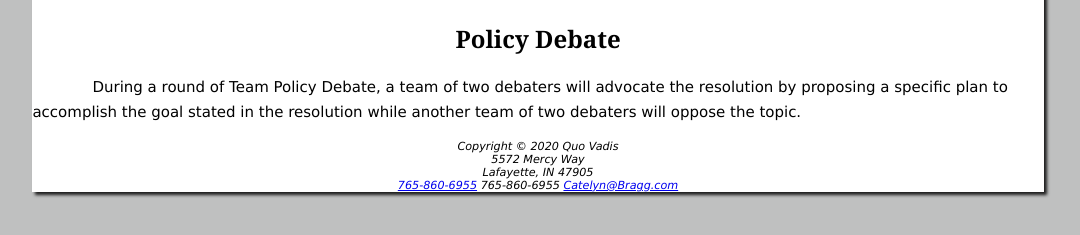
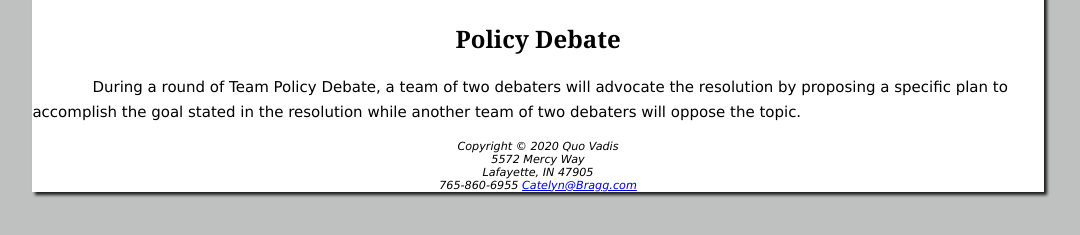
Before and after one commit to catelynB/Catelyn-Bragg, a plain HTML site: page Policydebate.html in a window 1280 px wide. Shown: the part 245-480 px from the top of the page, without its empty margins (102-1182 px from the left). Drawn offline with Linux system fonts and the light colour scheme.

Commit message:
Update Policydebate.html

```diff
--- a/Policydebate.html
+++ b/Policydebate.html
@@ -46,7 +46,7 @@ During a round of Team Policy Debate, a team of two debaters will advocate the r
  <div>
  <footer>
      Copyright &copy; 2020 Quo Vadis<br/>
-	 5572 Mercy Way<br/>Lafayette, IN 47905<br/> <a id="mobile" href="tel:765-860-6955">765-860-6955</a>
+	 5572 Mercy Way<br/>Lafayette, IN 47905<br/> <a id="mobile" href="tel:765-860-6955"></a>
 <span id="desktop">765-860-6955</span>
 <a href="mailto:Catelyn@Bragg.com">Catelyn@Bragg.com</a>
 </footer>
```
